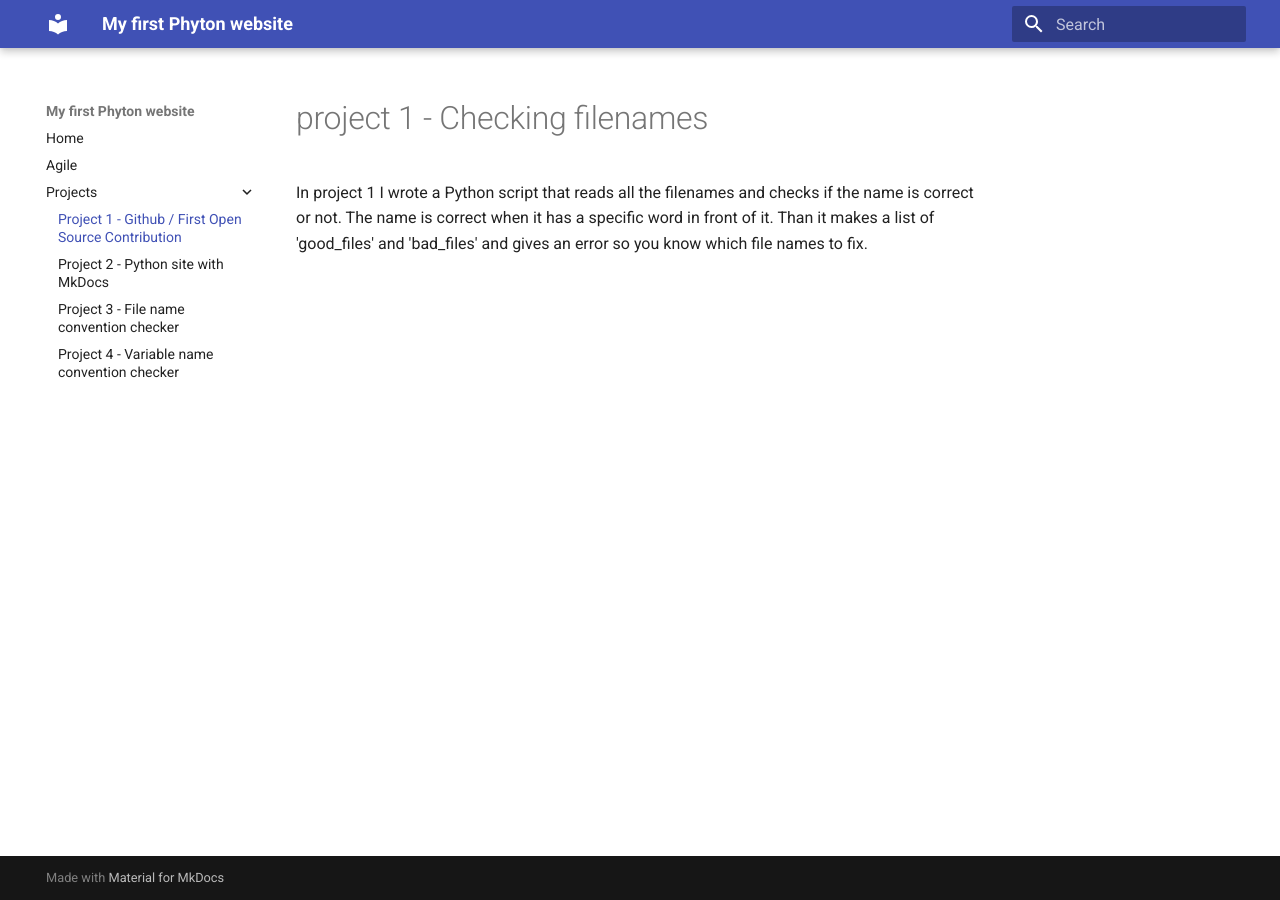
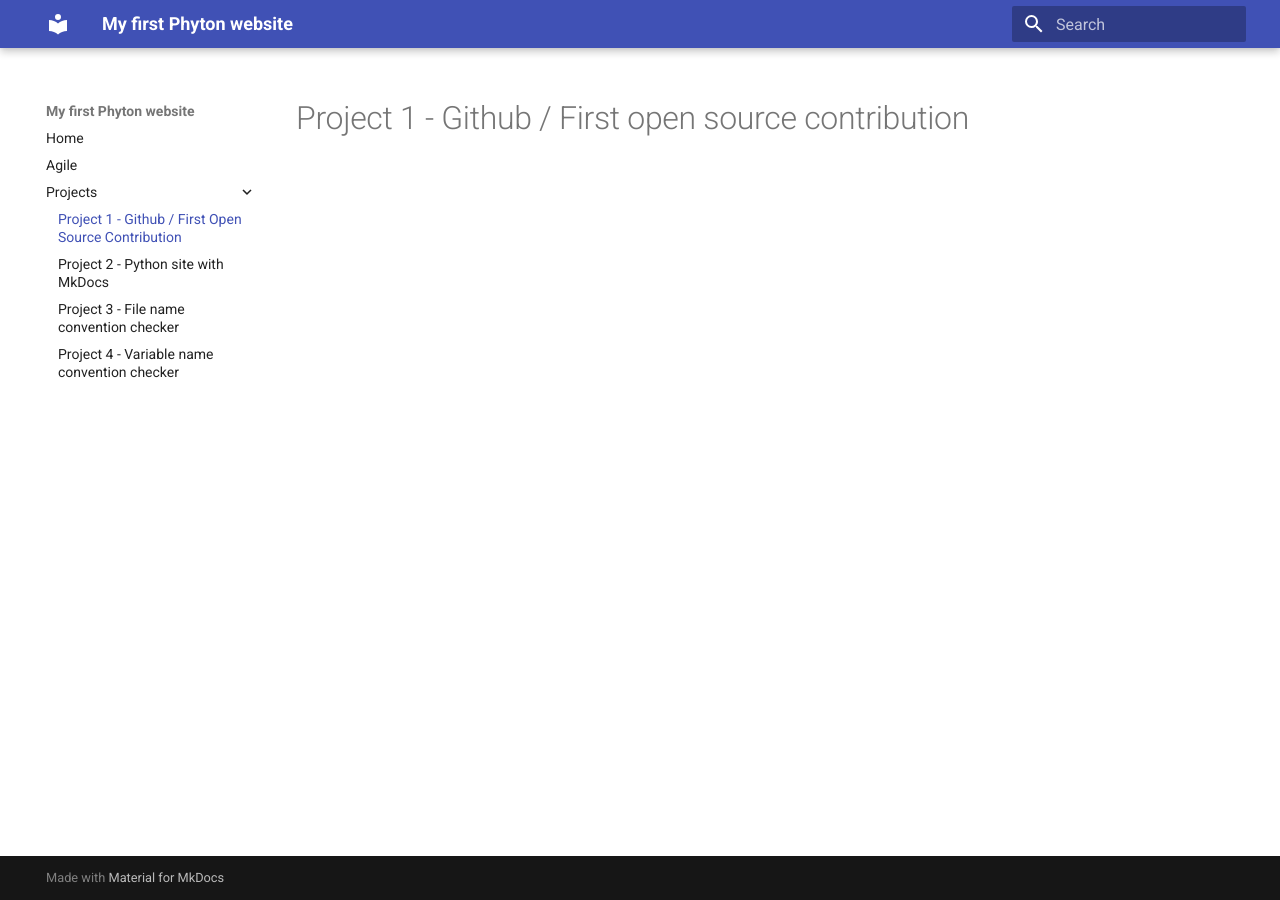
Before and after one commit to milagro2/pythonsite, an MkDocs documentation site: the page built from docs/project1.md, in a window 1280 px wide. Built offline with MkDocs 1.6.1 and Material for MkDocs 9.7.7, drawn with Linux system fonts in a browser that asks for light colours.

Commit message:
Update project1.md

```diff
--- a/docs/project1.md
+++ b/docs/project1.md
@@ -1,2 +1 @@
-# project 1  - Checking filenames
-In project 1 I wrote a Python script that reads all the filenames and checks if the name is correct or not. The name is correct when it has a specific word in front of it. Than it makes a list of 'good_files' and 'bad_files' and gives an error so you know which file names to fix.
+# Project 1  - Github / First open source contribution
```
